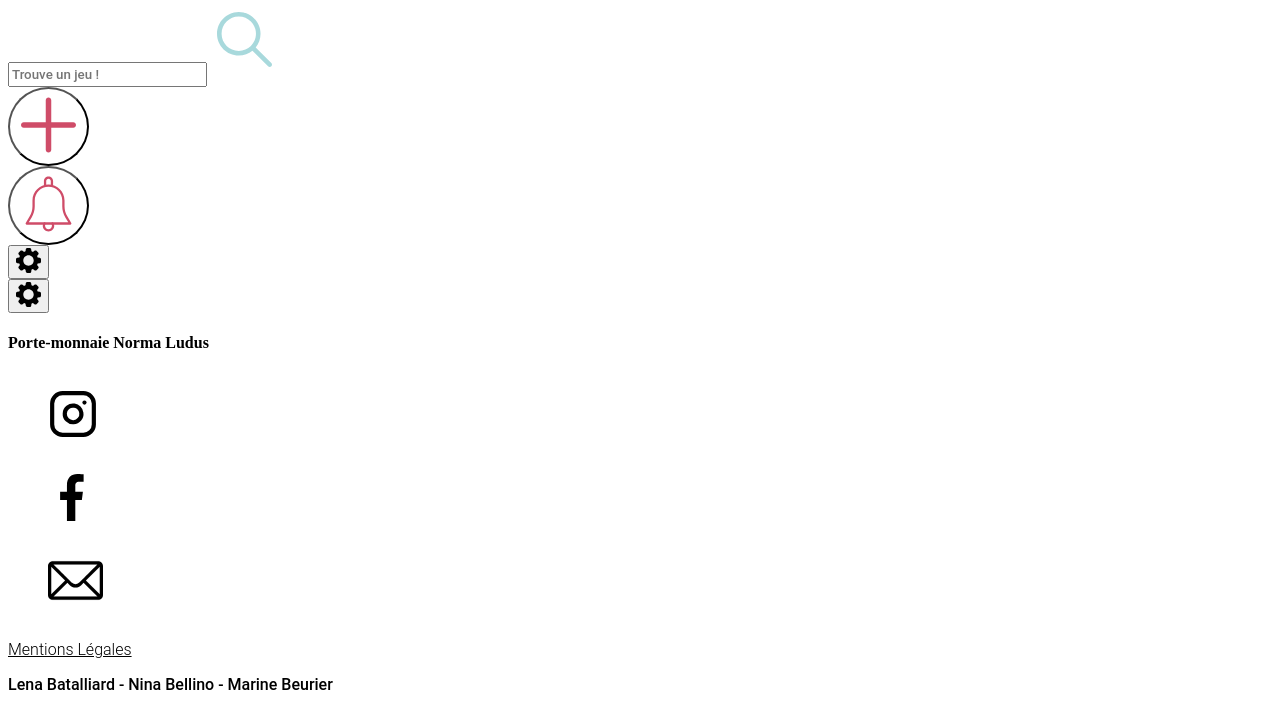
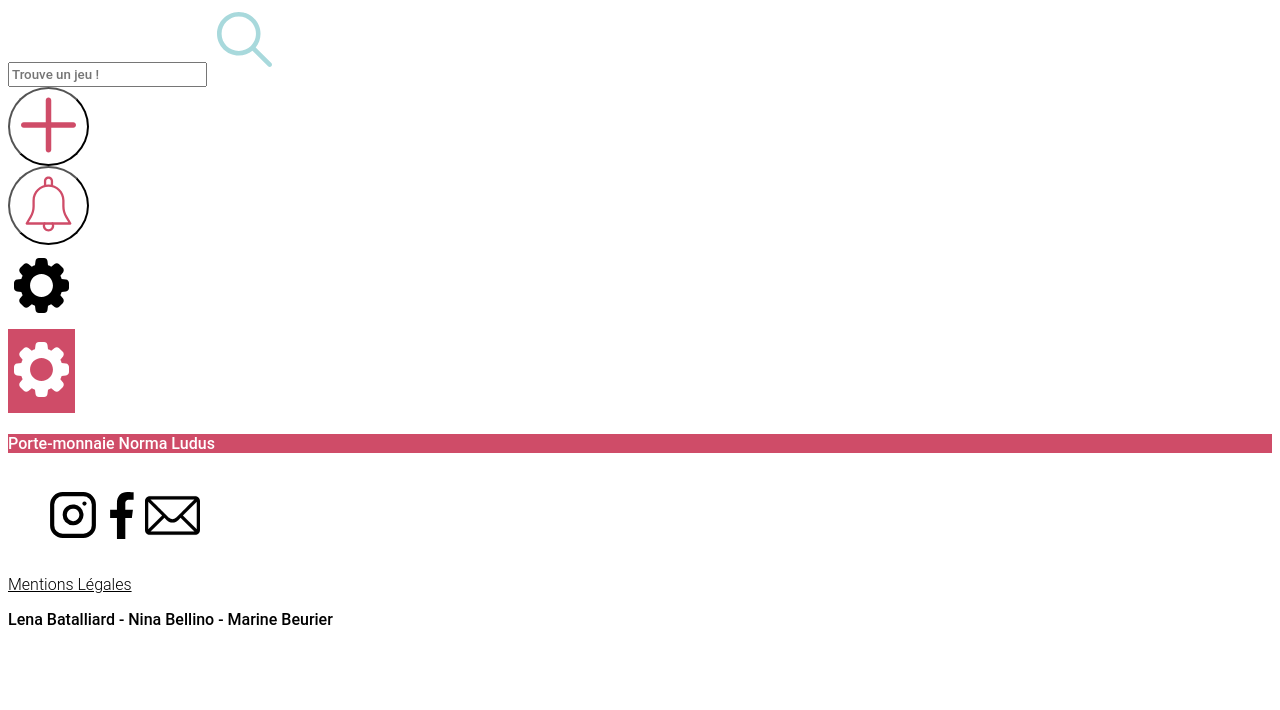
Before and after one commit to marinebrdesign/norma_ludus, a PHP site: page /mon-profil.html in a window 1280 px wide. Shown: the part 242-952 px from the top of the page. After the commit the page ends 867 px from the top, so only its background shows below. Run offline with PHP 8.4, Linux system fonts and the light colour scheme; some libraries are stand-ins or nearby versions.

Commit message:
typo de la page mon profil et display inline-block des réseaux sociaux

```diff
--- a/css/typographie_couleurs.css
+++ b/css/typographie_couleurs.css
@@ -352,3 +352,47 @@ h2, h3 {
     text-decoration: none;
     color: white;
 }
+
+/*------mon profil------*/
+
+/* bouton réglages*/
+.profil svg#reglages {
+    fill: #000000;
+    width: 55px;
+    height: 79px;
+}
+
+.profil button {
+    background-color: white;
+    border: none;
+}
+
+.porte-monnaie svg#reglages {
+    fill: #FFFFFF;
+    width: 55px;
+    height: 79px;
+}
+
+.porte-monnaie button {
+    background-color: #CF4C68;
+    border: none;
+}
+
+h4 {
+    color: black;
+    font-family: Roboto;
+    font-weight: 500;
+}
+
+
+.porte-monnaie h4 {
+    color: #ffffff;
+    font-family: Roboto;
+    font-weight: 500;
+    background-color: #CF4C68;
+}
+
+/*------réseaux sociaux------*/
+.reseaux.module-footer li {
+    display: inline-block;
+}
--- a/mon-profil.html
+++ b/mon-profil.html
@@ -40,11 +40,11 @@
     </div>
 
     <div class="profil">
-        <button><a href="paramètre-mon-profil.html"><img src="img/settings.svg" alt="réglages" width="25" height="25"></a></button>
+        <button><a href="paramètre-mon-profil.html"><svg id="reglages" enable-background="new 0 0 24 24" height="512" viewBox="0 0 24 24" width="512" xmlns="http://www.w3.org/2000/svg"><path d="m22.683 9.394-1.88-.239c-.155-.477-.346-.937-.569-1.374l1.161-1.495c.47-.605.415-1.459-.122-1.979l-1.575-1.575c-.525-.542-1.379-.596-1.985-.127l-1.493 1.161c-.437-.223-.897-.414-1.375-.569l-.239-1.877c-.09-.753-.729-1.32-1.486-1.32h-2.24c-.757 0-1.396.567-1.486 1.317l-.239 1.88c-.478.155-.938.345-1.375.569l-1.494-1.161c-.604-.469-1.458-.415-1.979.122l-1.575 1.574c-.542.526-.597 1.38-.127 1.986l1.161 1.494c-.224.437-.414.897-.569 1.374l-1.877.239c-.753.09-1.32.729-1.32 1.486v2.24c0 .757.567 1.396 1.317 1.486l1.88.239c.155.477.346.937.569 1.374l-1.161 1.495c-.47.605-.415 1.459.122 1.979l1.575 1.575c.526.541 1.379.595 1.985.126l1.494-1.161c.437.224.897.415 1.374.569l.239 1.876c.09.755.729 1.322 1.486 1.322h2.24c.757 0 1.396-.567 1.486-1.317l.239-1.88c.477-.155.937-.346 1.374-.569l1.495 1.161c.605.47 1.459.415 1.979-.122l1.575-1.575c.542-.526.597-1.379.127-1.985l-1.161-1.494c.224-.437.415-.897.569-1.374l1.876-.239c.753-.09 1.32-.729 1.32-1.486v-2.24c.001-.757-.566-1.396-1.316-1.486zm-10.683 7.606c-2.757 0-5-2.243-5-5s2.243-5 5-5 5 2.243 5 5-2.243 5-5 5z"/></svg></a></button>
         <div class="vente"></div>
         <div class="posts"></div>
         <div class="porte-monnaie">
-            <button><a href="porte-monnaie.html"><img src="img/settings.svg" alt="réglages" width="25" height="25"></a></button>
+            <button><a href="porte-monnaie.html"><svg id="reglages" enable-background="new 0 0 24 24" height="512" viewBox="0 0 24 24" width="512" xmlns="http://www.w3.org/2000/svg"><path d="m22.683 9.394-1.88-.239c-.155-.477-.346-.937-.569-1.374l1.161-1.495c.47-.605.415-1.459-.122-1.979l-1.575-1.575c-.525-.542-1.379-.596-1.985-.127l-1.493 1.161c-.437-.223-.897-.414-1.375-.569l-.239-1.877c-.09-.753-.729-1.32-1.486-1.32h-2.24c-.757 0-1.396.567-1.486 1.317l-.239 1.88c-.478.155-.938.345-1.375.569l-1.494-1.161c-.604-.469-1.458-.415-1.979.122l-1.575 1.574c-.542.526-.597 1.38-.127 1.986l1.161 1.494c-.224.437-.414.897-.569 1.374l-1.877.239c-.753.09-1.32.729-1.32 1.486v2.24c0 .757.567 1.396 1.317 1.486l1.88.239c.155.477.346.937.569 1.374l-1.161 1.495c-.47.605-.415 1.459.122 1.979l1.575 1.575c.526.541 1.379.595 1.985.126l1.494-1.161c.437.224.897.415 1.374.569l.239 1.876c.09.755.729 1.322 1.486 1.322h2.24c.757 0 1.396-.567 1.486-1.317l.239-1.88c.477-.155.937-.346 1.374-.569l1.495 1.161c.605.47 1.459.415 1.979-.122l1.575-1.575c.542-.526.597-1.379.127-1.985l-1.161-1.494c.224-.437.415-.897.569-1.374l1.876-.239c.753-.09 1.32-.729 1.32-1.486v-2.24c.001-.757-.566-1.396-1.316-1.486zm-10.683 7.606c-2.757 0-5-2.243-5-5s2.243-5 5-5 5 2.243 5 5-2.243 5-5 5z"/></svg></a></button>
             <h4>Porte-monnaie Norma Ludus</h4>
         </div>
     </div>
--- a/paramètre-mon-profil.html
+++ b/paramètre-mon-profil.html
@@ -37,17 +37,17 @@
             <div class="nom-profil">
             <label for=nom>Nom</label>
             <input id=nom name=nom type=text required>
-            </div><i class="fas fa-chevron-right"></i>
+            </div>
         </li>
         <li><div class="nom-profil">
             <label for=prenom>Prénom</label>
             <input id=prenom name=prenom type=text required>
-            </div><i class="fas fa-chevron-right"></i><i class="fas fa-chevron-right"></i>
+            </div>
         </li>
         <li><div class="date-naissance">
             <label for=date-naissance>Date de naissance</label>
             <input id=date-naissance name=date-naissance type=date required>
-        </div><i class="fas fa-chevron-right"></i><i class="fas fa-chevron-right"></i></li>
+        </div>
         <li>Pseudo<button>Changer</button></li>
         <li>Mot de passe<button>Changer</button></li>
         <li><a href="porte-monnaie.html">Mon porte-monnaie<i class="fas fa-chevron-right"></i></a></li>
```
